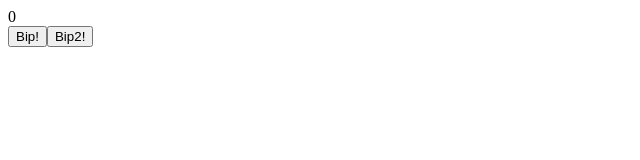
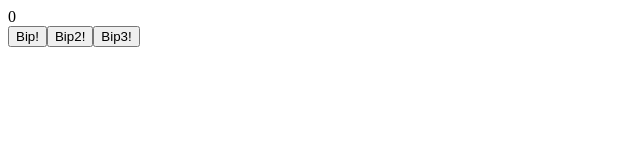
Before and after one commit to KasumovW/Redux-1, a React (Create React App) app: page / in a window 1280 px wide. Shown: the top 160 px of the page, without its empty margins (0-640 px from the left). Built offline with nearby package versions, Linux system fonts and the light colour scheme.

Commit message:
Finish 2

```diff
--- a/src/App.js
+++ b/src/App.js
@@ -14,13 +14,20 @@ function App() {
     dispach({
       type: "Зубайра2"
     });
-  }
+  };
+  const click3 = () => {
+    dispach({
+      type: "Зубайра3"
+    });
+  };
 
   return (
     <div className="App">
       <div>{bip}</div>
       <button onClick={click}>Bip!</button>
       <button onClick={click2}>Bip2!</button>
+      <button onClick={click3}>Bip3!</button>
+
     </div>
   );
 }
--- a/src/index.js
+++ b/src/index.js
@@ -14,7 +14,10 @@ const reduser = (state = 0, action) => {
             return (state - 1)
         };
 
+    } if (action.type === "Зубайра3") {
+        return (state = 0);
     } return (state);
+
 
 };
 
```
Also changed, not shown: 1 other file (tests, documents, lock files or other folders).
